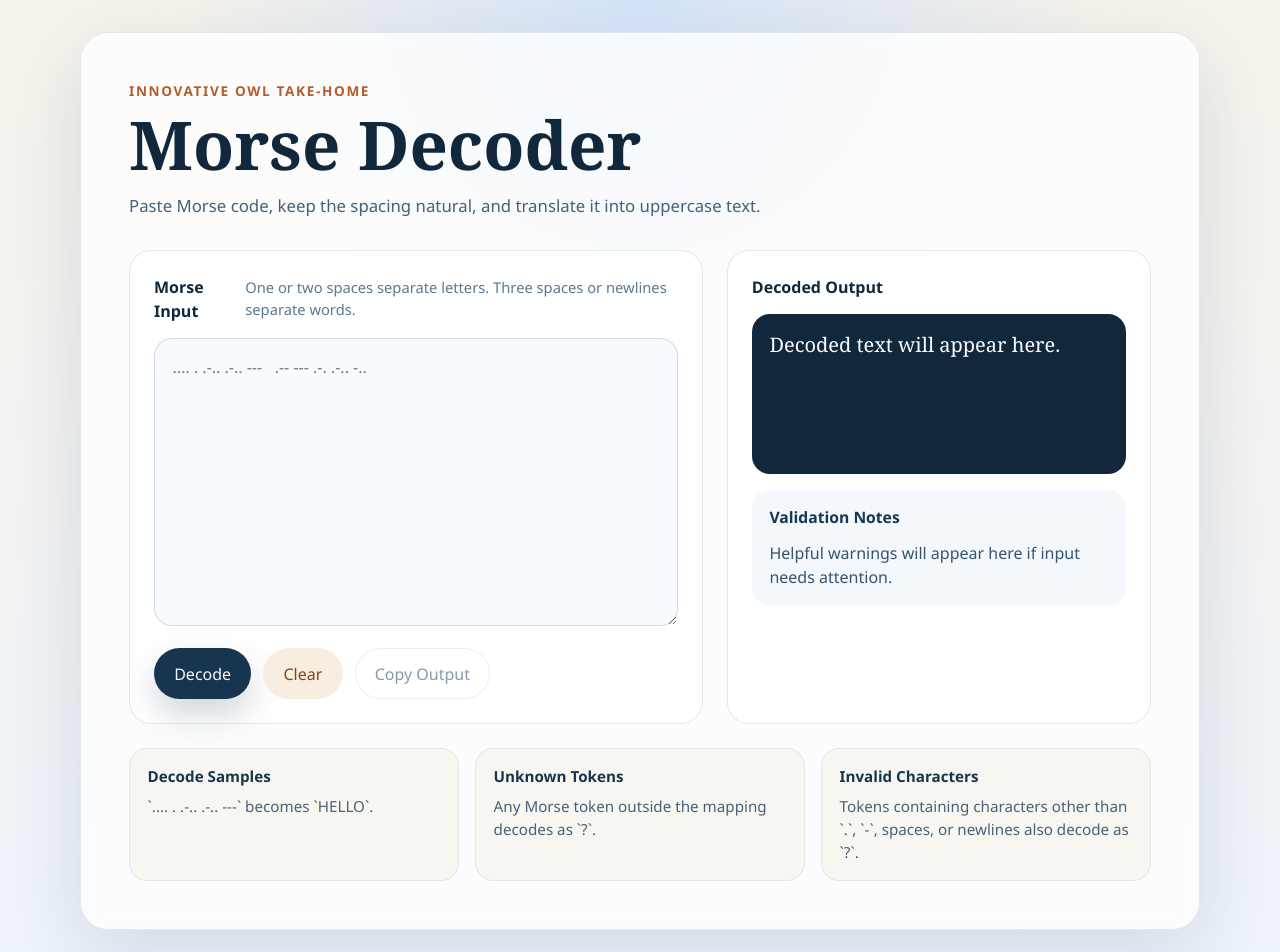
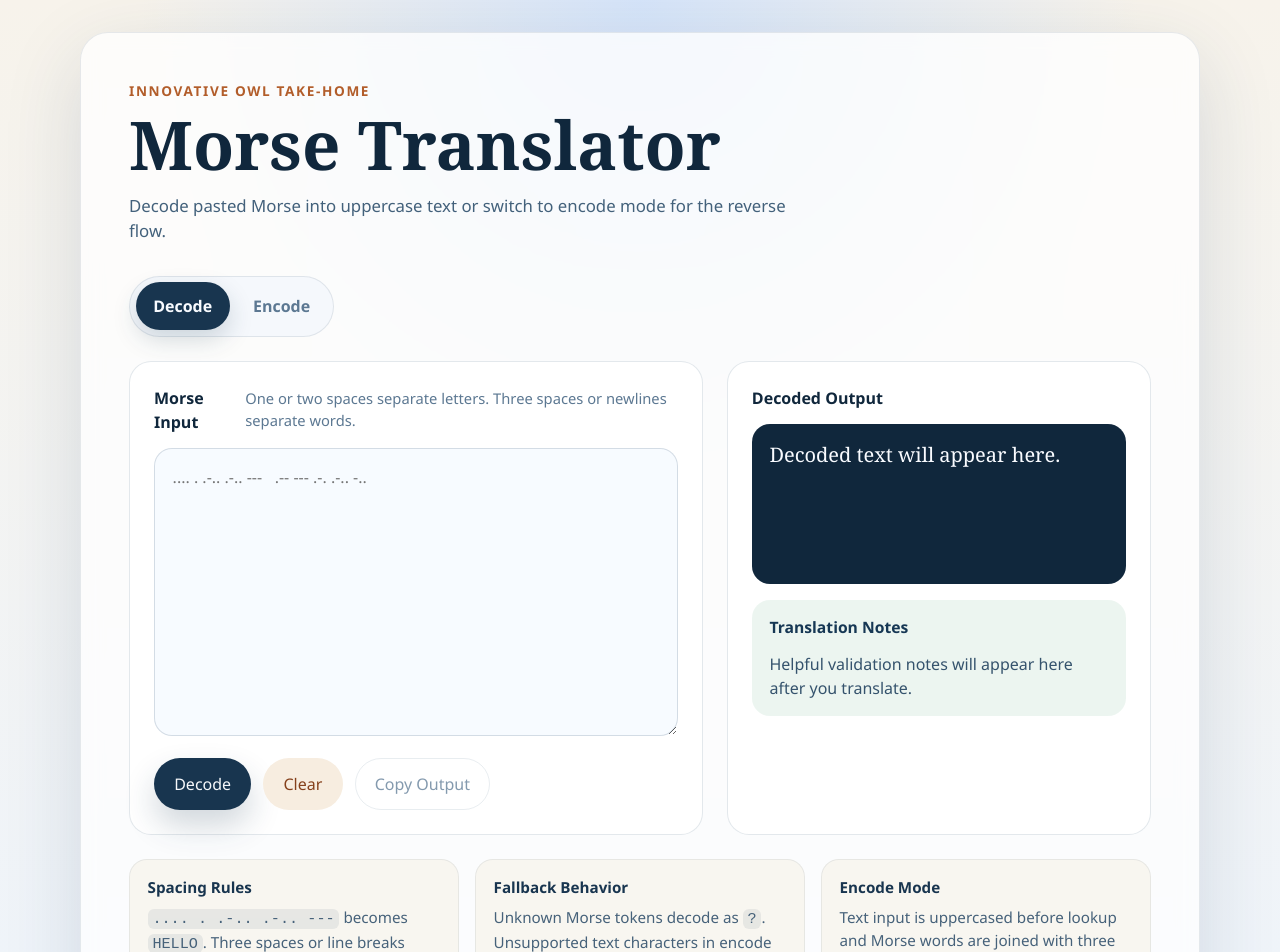
Before and after one commit to drewstake/Morse-Code, a React (Vite) app in the folder frontend/: page / in a window 1280 px wide. Shown: the top 952 px of the page. Built offline with nearby package versions, Linux system fonts and the light colour scheme.

Commit message:
add encode mode toggle

```diff
--- a/frontend/src/App.tsx
+++ b/frontend/src/App.tsx
@@ -1,15 +1,31 @@
 import { useState } from 'react'
-import { decodeMorse } from './utils/translator'
-import type { TranslationWarning } from './types'
+import type { TranslationMode, TranslationWarning } from './types'
+import { encodeText, decodeMorse } from './utils/translator'
 
 function App() {
+  const [mode, setMode] = useState<TranslationMode>('decode')
   const [input, setInput] = useState('')
   const [output, setOutput] = useState('')
   const [warnings, setWarnings] = useState<TranslationWarning[]>([])
   const [copyMessage, setCopyMessage] = useState('')
 
-  function handleDecode() {
-    const result = decodeMorse(input)
+  const isDecodeMode = mode === 'decode'
+  const actionLabel = isDecodeMode ? 'Decode' : 'Encode'
+  const inputLabel = isDecodeMode ? 'Morse Input' : 'Text Input'
+  const outputLabel = isDecodeMode ? 'Decoded Output' : 'Encoded Output'
+  const inputPlaceholder = isDecodeMode
+    ? '.... . .-.. .-.. ---   .-- --- .-. .-.. -..'
+    : 'HELLO WORLD'
+  const outputPlaceholder = isDecodeMode
+    ? 'Decoded text will appear here.'
+    : 'Encoded Morse will appear here.'
+
+  function runTranslation(currentMode: TranslationMode, currentInput: string) {
+    return currentMode === 'decode' ? decodeMorse(currentInput) : encodeText(currentInput)
+  }
+
+  function handleTranslate() {
+    const result = runTranslation(mode, input)
     setOutput(result.output)
     setWarnings(result.warnings)
     setCopyMessage('')
@@ -35,41 +51,70 @@ function App() {
     }
   }
 
+  function handleModeChange(nextMode: TranslationMode) {
+    if (nextMode === mode) {
+      return
+    }
+
+    setMode(nextMode)
+    setOutput('')
+    setWarnings([])
+    setCopyMessage('')
+  }
+
   return (
     <main className="page">
       <section className="translator-card">
         <header className="hero">
           <p className="eyebrow">Innovative Owl Take-Home</p>
-          <h1>Morse Decoder</h1>
+          <h1>Morse Translator</h1>
           <p className="intro">
-            Paste Morse code, keep the spacing natural, and translate it into
-            uppercase text.
+            Decode pasted Morse into uppercase text or switch to encode mode
+            for the reverse flow.
           </p>
         </header>
+
+        <div className="mode-switch" role="tablist" aria-label="Translation mode">
+          <button
+            className={`mode-button ${isDecodeMode ? 'is-active' : ''}`}
+            type="button"
+            onClick={() => handleModeChange('decode')}
+          >
+            Decode
+          </button>
+          <button
+            className={`mode-button ${!isDecodeMode ? 'is-active' : ''}`}
+            type="button"
+            onClick={() => handleModeChange('encode')}
+          >
+            Encode
+          </button>
+        </div>
 
         <div className="translator-grid">
           <section className="panel">
             <div className="panel-heading">
-              <label className="section-label" htmlFor="morse-input">
-                Morse Input
+              <label className="section-label" htmlFor="translation-input">
+                {inputLabel}
               </label>
               <span className="hint-text">
-                One or two spaces separate letters. Three spaces or newlines
-                separate words.
+                {isDecodeMode
+                  ? 'One or two spaces separate letters. Three spaces or newlines separate words.'
+                  : 'Whitespace becomes word breaks. Unsupported characters are surfaced clearly.'}
               </span>
             </div>
 
             <textarea
-              id="morse-input"
+              id="translation-input"
               className="translator-input"
-              placeholder=".... . .-.. .-.. ---   .-- --- .-. .-.. -.."
+              placeholder={inputPlaceholder}
               value={input}
               onChange={(event) => setInput(event.target.value)}
             />
 
             <div className="button-row">
-              <button className="primary-button" type="button" onClick={handleDecode}>
-                Decode
+              <button className="primary-button" type="button" onClick={handleTranslate}>
+                {actionLabel}
               </button>
               <button className="secondary-button" type="button" onClick={handleClear}>
                 Clear
@@ -87,16 +132,19 @@ function App() {
 
           <section className="panel output-panel">
             <div className="panel-heading">
-              <h2 className="section-label">Decoded Output</h2>
+              <h2 className="section-label">{outputLabel}</h2>
               {copyMessage ? <span className="copy-message">{copyMessage}</span> : null}
             </div>
 
             <div className="output-box" aria-live="polite">
-              {output || 'Decoded text will appear here.'}
+              {output || outputPlaceholder}
             </div>
 
-            <section className="status-panel" aria-live="polite">
-              <h3>Validation Notes</h3>
+            <section
+              className={`status-panel ${warnings.length > 0 ? 'has-warning' : 'is-clean'}`}
+              aria-live="polite"
+            >
+              <h3>{warnings.length > 0 ? 'Warnings' : 'Translation Notes'}</h3>
               {warnings.length > 0 ? (
                 <ul className="warning-list">
                   {warnings.map((warning) => (
@@ -114,9 +162,11 @@ function App() {
                     </li>
                   ))}
                 </ul>
+              ) : output ? (
+                <p className="status-ok">Translation completed without warnings.</p>
               ) : (
                 <p className="status-ok">
-                  Helpful warnings will appear here if input needs attention.
+                  Helpful validation notes will appear here after you translate.
                 </p>
               )}
             </section>
@@ -125,16 +175,25 @@ function App() {
 
         <section className="rules-strip">
           <article>
-            <h3>Decode Samples</h3>
-            <p>`.... . .-.. .-.. ---` becomes `HELLO`.</p>
+            <h3>Spacing Rules</h3>
+            <p>
+              <code>.... . .-.. .-.. ---</code> becomes <code>HELLO</code>.
+              Three spaces or line breaks create new words.
+            </p>
           </article>
           <article>
-            <h3>Unknown Tokens</h3>
-            <p>Any Morse token outside the mapping decodes as `?`.</p>
+            <h3>Fallback Behavior</h3>
+            <p>
+              Unknown Morse tokens decode as <code>?</code>. Unsupported text
+              characters in encode mode also become <code>?</code>.
+            </p>
           </article>
           <article>
-            <h3>Invalid Characters</h3>
-            <p>Tokens containing characters other than `.`, `-`, spaces, or newlines also decode as `?`.</p>
+            <h3>Encode Mode</h3>
+            <p>
+              Text input is uppercased before lookup and Morse words are joined
+              with three spaces.
+            </p>
           </article>
         </section>
       </section>
--- a/frontend/src/style.css
+++ b/frontend/src/style.css
@@ -75,6 +75,32 @@ h1 {
   margin: 1rem 0 0;
   color: #43617b;
   font-size: 1.05rem;
+}
+
+.mode-switch {
+  display: inline-flex;
+  gap: 0.35rem;
+  padding: 0.35rem;
+  margin-bottom: 1.5rem;
+  border: 1px solid rgba(24, 53, 79, 0.1);
+  border-radius: 999px;
+  background: rgba(245, 248, 252, 0.96);
+}
+
+.mode-button {
+  padding: 0.75rem 1.1rem;
+  border: 0;
+  border-radius: 999px;
+  background: transparent;
+  color: #5c7892;
+  cursor: pointer;
+  font-weight: 700;
+}
+
+.mode-button.is-active {
+  background: #18354f;
+  color: #f8fbff;
+  box-shadow: 0 10px 24px rgba(24, 53, 79, 0.18);
 }
 
 .translator-grid {
@@ -205,6 +231,14 @@ h1 {
   background: #f4f8fc;
 }
 
+.status-panel.has-warning {
+  background: rgba(251, 238, 228, 0.8);
+}
+
+.status-panel.is-clean {
+  background: rgba(234, 244, 239, 0.9);
+}
+
 .status-panel h3 {
   margin: 0 0 0.75rem;
   color: #163754;
@@ -271,6 +305,12 @@ h1 {
   font-size: 0.95rem;
 }
 
+.rules-strip code {
+  padding: 0.05rem 0.3rem;
+  border-radius: 6px;
+  background: rgba(23, 50, 77, 0.08);
+}
+
 @media (max-width: 900px) {
   .translator-card {
     padding: 1.5rem;
```
